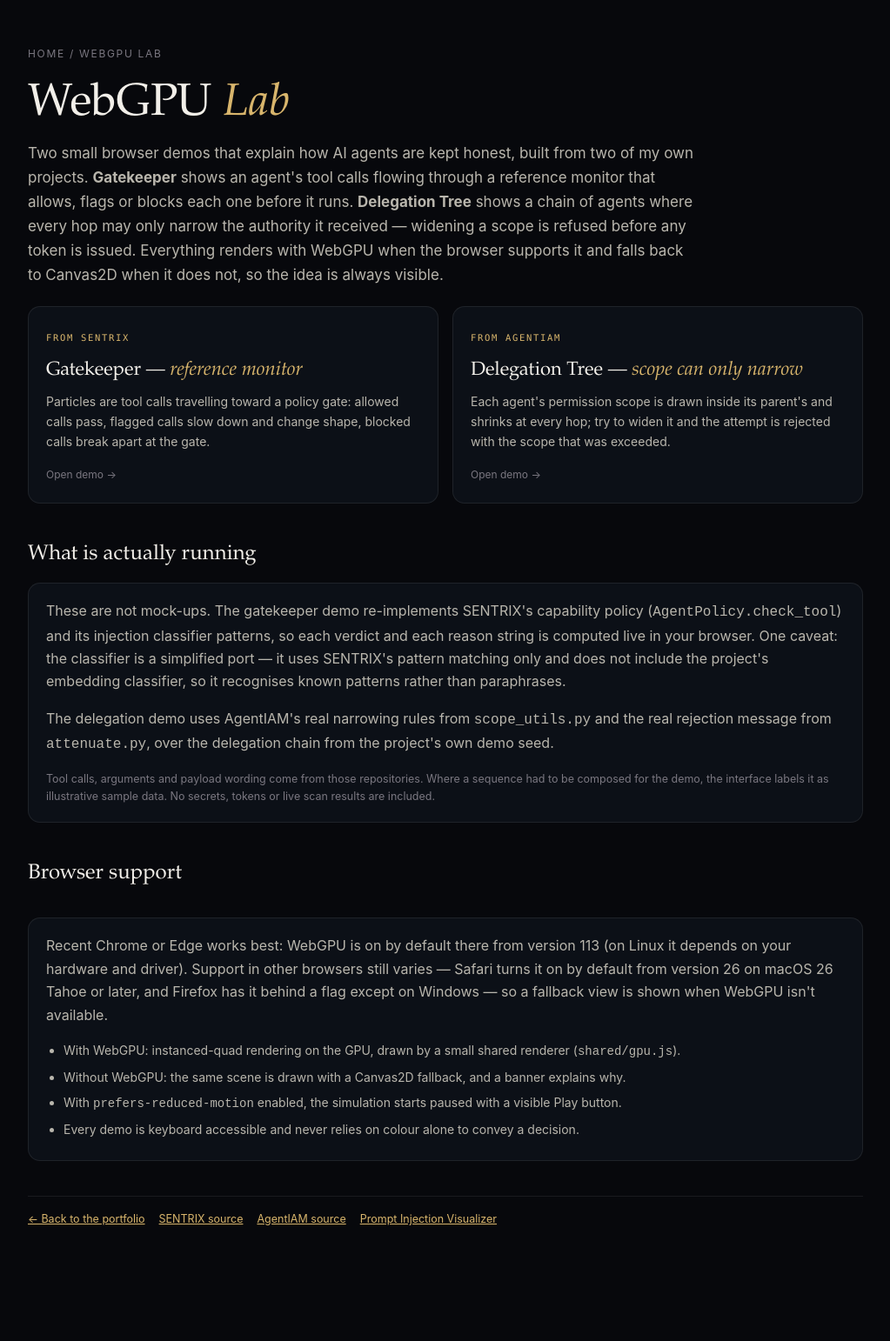
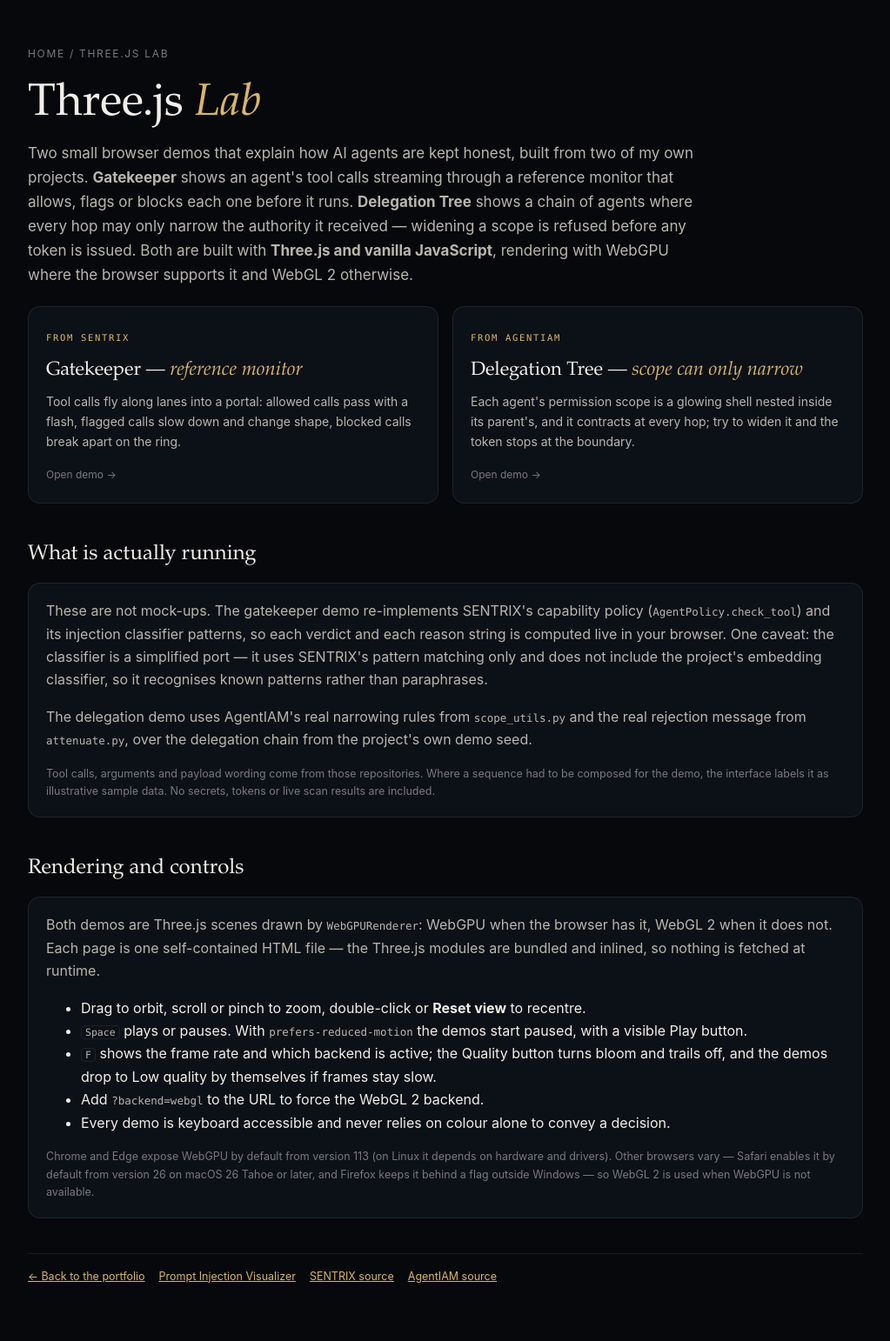
Before and after one commit to Anandhasasidharan/xplorertech00.github.io, a Jekyll site: the page webgpu-lab/index.html, which Jekyll copies as it is, in a window 1280 px wide. Shown: the whole page at 87% size, without its empty margins (128-1151 px from the left). Built offline with Jekyll 4.4.1, drawn with Linux system fonts in a browser that asks for light colours; before the commit the page ends 1477 px from its top, so only the background shows below that.

Commit message:
docs: rename the lab to Three.js Lab
Display name only - the folder and all three URLs stay /webgpu-lab/.

- nav and footer link text, the homepage card and its tech chips
- _projects/webgpu-lab.md title, description, tech list and overview
- the lab landing page: Three.js + vanilla JS, WebGPU where supported,
  WebGL 2 otherwise; 'from scratch', 'no engine' and 'Canvas2D fallback'
  removed; classifier caveat and illustrative-data notes kept
- README: architecture, pinned versions, npm build, ?backend=webgl,
  controls, limitations, and one sentence in 'How it was made' that the
  lab was first hand-written for WebGPU and then rebuilt on Three.js
- _config.yml excludes the lab's package.json, tools/ and node_modules/

```diff
--- a/_config.yml
+++ b/_config.yml
@@ -109,11 +109,16 @@
   - prompt-injection-viz/README.md
   - prompt-injection-viz/.gitignore
   - prompt-injection-viz/.oxlintrc.json
+  - webgpu-lab/node_modules/
   - webgpu-lab/src/
   - webgpu-lab/shared/
   - webgpu-lab/docs/
+  - webgpu-lab/tools/
   - webgpu-lab/build.mjs
+  - webgpu-lab/capture.mjs
   - webgpu-lab/verify.mjs
+  - webgpu-lab/package.json
+  - webgpu-lab/package-lock.json
   - webgpu-lab/README.md
   - designer-tools-section.html
 
--- a/_layouts/default.html
+++ b/_layouts/default.html
@@ -92,7 +92,7 @@
         <a href="{{ '/projects/' | relative_url }}" class="nav-link {% if page.url contains '/projects/' %}active{% endif %}">Projects</a>
         <a href="{{ '/about/' | relative_url }}" class="nav-link {% if page.url contains '/about/' %}active{% endif %}">About</a>
         <a href="{{ '/prompt-injection-viz/' | relative_url }}" class="nav-link {% if page.url contains '/prompt-injection-viz/' %}active{% endif %}">Prompt Injection Viz</a>
-        <a href="{{ '/webgpu-lab/' | relative_url }}" class="nav-link {% if page.url contains '/webgpu-lab/' %}active{% endif %}">WebGPU Lab</a>
+        <a href="{{ '/webgpu-lab/' | relative_url }}" class="nav-link {% if page.url contains '/webgpu-lab/' %}active{% endif %}">Three.js Lab</a>
       </div>
       <button class="nav-toggle" aria-label="Toggle menu">
         <span></span><span></span><span></span>
@@ -119,7 +119,7 @@
         <a href="{{ '/projects/' | relative_url }}">Projects</a>
         <a href="{{ '/about/' | relative_url }}">About</a>
         <a href="{{ '/prompt-injection-viz/' | relative_url }}">Prompt Injection Viz</a>
-        <a href="{{ '/webgpu-lab/' | relative_url }}">WebGPU Lab</a>
+        <a href="{{ '/webgpu-lab/' | relative_url }}">Three.js Lab</a>
       </div>
       <div class="footer-col">
         <h3>Connect</h3>
--- a/webgpu-lab/index.html
+++ b/webgpu-lab/index.html
@@ -3,8 +3,8 @@
 <head>
 <meta charset="utf-8" />
 <meta name="viewport" content="width=device-width, initial-scale=1" />
-<title>WebGPU Lab — visual explanations of AI agent security</title>
-<meta name="description" content="Small, self-contained WebGPU demos that explain reference monitoring and delegation scope narrowing to non-experts." />
+<title>Three.js Lab — visual explanations of AI agent security</title>
+<meta name="description" content="Small, self-contained Three.js demos that explain reference monitoring and delegation scope narrowing to non-experts." />
 <style>
   :root {
     --bg-primary: #07080c;
@@ -43,6 +43,7 @@
     transition: border-color .2s ease, transform .2s ease;
   }
   .demo:hover { border-color: rgba(216, 181, 108, .5); transform: translateY(-2px); }
+  .demo:focus-visible { outline: 2px solid var(--gold); outline-offset: 2px; }
   .demo .tag { font-family: var(--font-mono); font-size: 10.5px; letter-spacing: .16em; text-transform: uppercase; color: var(--gold); }
   .demo h3 { font-family: var(--font-serif); font-weight: 400; font-size: 22px; margin: 8px 0 6px; }
   .demo h3 em { font-style: italic; color: var(--gold); }
@@ -53,36 +54,38 @@
   .support ul { color: var(--text-secondary); padding-left: 20px; margin: 8px 0 0; }
   .support li { margin-bottom: 6px; font-size: 14px; }
   .small { font-size: 12.5px; color: var(--text-dim); }
+  code { font-family: var(--font-mono); font-size: 12.5px; color: var(--text-secondary); }
+  kbd { font-family: var(--font-mono); font-size: 11.5px; border: 1px solid var(--border); border-radius: 4px; padding: 0 4px; color: var(--text-secondary); }
   footer { margin-top: 40px; padding-top: 16px; border-top: 1px solid var(--border); font-size: 12.5px; color: var(--text-dim); display: flex; gap: 16px; flex-wrap: wrap; }
 </style>
 </head>
 <body>
 <div class="wrap">
-  <p class="crumbs"><a href="../">Home</a> / WebGPU Lab</p>
+  <p class="crumbs"><a href="../">Home</a> / Three.js Lab</p>
 
-  <h1>WebGPU <em>Lab</em></h1>
+  <h1>Three.js <em>Lab</em></h1>
   <p class="lede">
     Two small browser demos that explain how AI agents are kept honest, built from two of my own
-    projects. <strong>Gatekeeper</strong> shows an agent's tool calls flowing through a reference
+    projects. <strong>Gatekeeper</strong> shows an agent's tool calls streaming through a reference
     monitor that allows, flags or blocks each one before it runs. <strong>Delegation Tree</strong> shows
     a chain of agents where every hop may only narrow the authority it received — widening a scope is
-    refused before any token is issued. Everything renders with WebGPU when the browser supports it and
-    falls back to Canvas2D when it does not, so the idea is always visible.
+    refused before any token is issued. Both are built with <strong>Three.js and vanilla
+    JavaScript</strong>, rendering with WebGPU where the browser supports it and WebGL 2 otherwise.
   </p>
 
   <div class="demo-grid">
     <a class="demo" href="gatekeeper/">
       <span class="tag">From SENTRIX</span>
       <h3>Gatekeeper — <em>reference monitor</em></h3>
-      <p>Particles are tool calls travelling toward a policy gate: allowed calls pass, flagged calls slow
-        down and change shape, blocked calls break apart at the gate.</p>
+      <p>Tool calls fly along lanes into a portal: allowed calls pass with a flash, flagged calls slow
+        down and change shape, blocked calls break apart on the ring.</p>
       <span class="src">Open demo →</span>
     </a>
     <a class="demo" href="delegation-tree/">
       <span class="tag">From AgentIAM</span>
       <h3>Delegation Tree — <em>scope can only narrow</em></h3>
-      <p>Each agent's permission scope is drawn inside its parent's and shrinks at every hop; try to widen
-        it and the attempt is rejected with the scope that was exceeded.</p>
+      <p>Each agent's permission scope is a glowing shell nested inside its parent's, and it contracts
+        at every hop; try to widen it and the token stops at the boundary.</p>
       <span class="src">Open demo →</span>
     </a>
   </div>
@@ -108,29 +111,35 @@
     </p>
   </div>
 
-  <h2>Browser support</h2>
-  <div class="panel support">
+  <h2>Rendering and controls</h2>
+  <div class="panel">
     <p style="margin-top:0;color:var(--text-secondary)">
-      Recent Chrome or Edge works best: WebGPU is on by default there from version 113 (on Linux it
-      depends on your hardware and driver). Support in other browsers still varies — Safari turns it
-      on by default from version 26 on macOS 26 Tahoe or later, and Firefox has it behind a flag
-      except on Windows — so a fallback view is shown when WebGPU isn't available.
+      Both demos are Three.js scenes drawn by <code>WebGPURenderer</code>: WebGPU when the browser has it,
+      WebGL 2 when it does not. Each page is one self-contained HTML file — the Three.js modules are
+      bundled and inlined, so nothing is fetched at runtime.
     </p>
     <ul>
-      <li>With WebGPU: instanced-quad rendering on the GPU, drawn by a small shared renderer
-        (<code>shared/gpu.js</code>).</li>
-      <li>Without WebGPU: the same scene is drawn with a Canvas2D fallback, and a banner explains why.</li>
-      <li>With <code>prefers-reduced-motion</code> enabled, the simulation starts paused with a visible
-        Play button.</li>
+      <li>Drag to orbit, scroll or pinch to zoom, double-click or <strong>Reset view</strong> to recentre.</li>
+      <li><kbd>Space</kbd> plays or pauses. With <code>prefers-reduced-motion</code> the demos start
+        paused, with a visible Play button.</li>
+      <li><kbd>F</kbd> shows the frame rate and which backend is active; the Quality button turns bloom
+        and trails off, and the demos drop to Low quality by themselves if frames stay slow.</li>
+      <li>Add <code>?backend=webgl</code> to the URL to force the WebGL 2 backend.</li>
       <li>Every demo is keyboard accessible and never relies on colour alone to convey a decision.</li>
     </ul>
+    <p class="small" style="margin-bottom:0">
+      Chrome and Edge expose WebGPU by default from version 113 (on Linux it depends on hardware and
+      drivers). Other browsers vary — Safari enables it by default from version 26 on macOS 26 Tahoe or
+      later, and Firefox keeps it behind a flag outside Windows — so WebGL 2 is used when WebGPU is not
+      available.
+    </p>
   </div>
 
   <footer>
     <a href="../">← Back to the portfolio</a>
+    <a href="../prompt-injection-viz/">Prompt Injection Visualizer</a>
     <a href="https://github.com/Anandhasasidharan/SENTRIX" target="_blank" rel="noopener">SENTRIX source</a>
     <a href="https://github.com/Anandhasasidharan/AGENT-IAM" target="_blank" rel="noopener">AgentIAM source</a>
-    <a href="../prompt-injection-viz/">Prompt Injection Visualizer</a>
   </footer>
 </div>
 </body>
```
Also changed, not shown: _projects/webgpu-lab.md (+18 -17 lines), index.html (+6 -6 lines), webgpu-lab/README.md (+97 -70 lines), webgpu-lab/src/index.html (+32 -23 lines).
